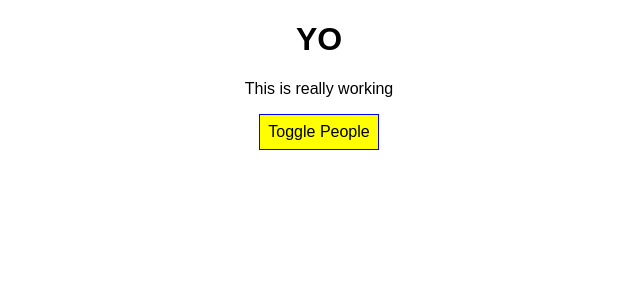
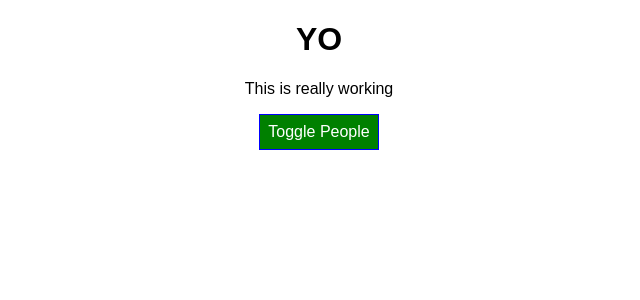
Before and after one commit to markdore/react-complete-guide, a React (Create React App) app: page / in a window 1280 px wide. Shown: the top 300 px of the page, without its empty margins (321-961 px from the left). Built offline with nearby package versions, Linux system fonts and the light colour scheme.

Commit message:
adding dynamic styles and classes

```diff
--- a/src/App.css
+++ b/src/App.css
@@ -1,3 +1,11 @@
 .App {
   text-align: center;
 }
+
+.red {
+  color: red;
+}
+
+.bold {
+  font-weight: bold;
+}
--- a/src/App.js
+++ b/src/App.js
@@ -40,7 +40,8 @@
 
   render() {
     const style = {
-      backgroundColor: 'yellow',
+      backgroundColor: 'green',
+      color: 'white',
       font: 'inherit',
       border: '1px solid blue',
       padding: '8px',
@@ -61,11 +62,23 @@
           })}
         </div>
       );
+
+      style.backgroundColor = 'red';
     }
+
+    const classes = [];
+    if(this.state.persons.length <= 2) {
+      classes.push('red');
+    }
+    if(this.state.persons.length <= 1) {
+      classes.push('bold');
+    }
+
     return (
       <div className="App">
         <h1>YO</h1>
-        <p>This is really working</p>
+
+        <p className={classes.join(' ')}>This is really working</p>
 
         <button
           style={style}
```
